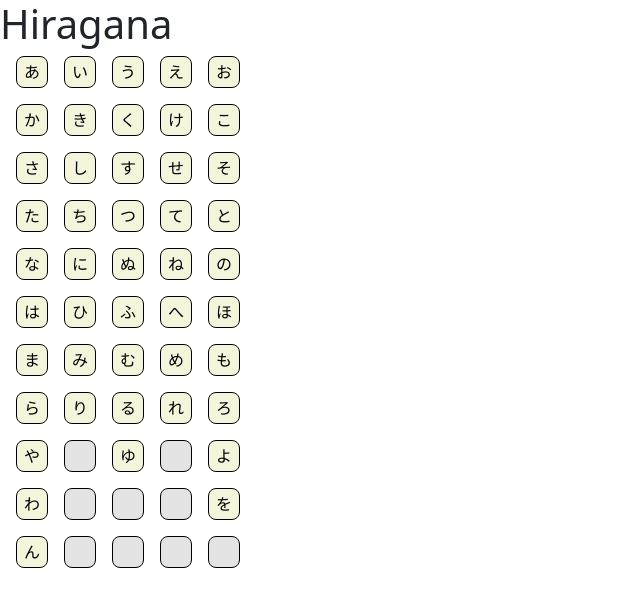
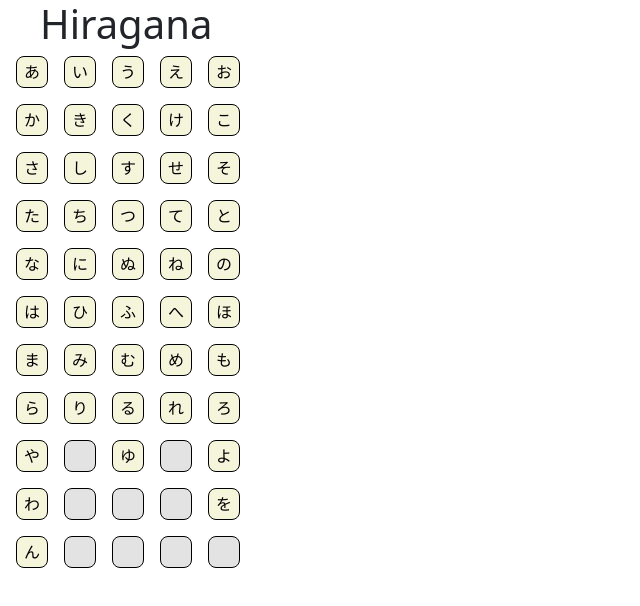
Before and after one commit to Omrron/LanguageLearnSite, a React (Vite) app in the folder LanguageSite/: page / in a window 1280 px wide. Shown: the top 606 px of the page, without its empty margins (0-640 px from the left). Built offline with nearby package versions, Linux system fonts and the light colour scheme.

Commit message:
Added sound play to button

```diff
--- a/LanguageSite/src/App.tsx
+++ b/LanguageSite/src/App.tsx
@@ -1,4 +1,5 @@
 import ListGroup from "./components/ListGroup";
+import soundA from "./assets/Audio/JapaneseA.mp3";
 
 const hiragana = [
   "あ",
@@ -58,8 +59,12 @@ const hiragana = [
   ""
 ];
 
-const handleSelectItem = (item: string) => {
+const handleSelectItem = (item: string, index:number) => {
   console.log(item)
+  let sound = new Audio(soundA);
+  sound.currentTime = index;
+  sound.play()
+  setTimeout(() => {sound.pause()}, 1000);
 }
 
 function App()
--- a/LanguageSite/src/Styles/CommonStyles.css
+++ b/LanguageSite/src/Styles/CommonStyles.css
@@ -5,7 +5,11 @@
     margin-right: auto;
 }
 
-.my-btn, .my-btn-selected, .inactive{
+.centered{
+    margin-left: 1em;
+}
+
+.my-btn, .my-btn-selected{
     background-color: beige;
     border:1px solid #000;
     border-radius: 8px;
--- a/LanguageSite/src/components/ListGroup.tsx
+++ b/LanguageSite/src/components/ListGroup.tsx
@@ -4,7 +4,7 @@ import './../Styles/CommonStyles.css'
 interface Props {
   items: string[];
   heading: string;
-  onSelectItem: (item: string) => void;
+  onSelectItem: (item: string, index:number) => void;
 }
 
 function ListGroup({ items, heading, onSelectItem }: Props) {
@@ -12,7 +12,7 @@ function ListGroup({ items, heading, onSelectItem }: Props) {
 
   return (
     <>
-      <h1>{heading}</h1>
+      <h1 className="centered">{heading}</h1>
 
       <div className="wrapper">
         {items.map((item, index) => (
@@ -22,7 +22,7 @@ function ListGroup({ items, heading, onSelectItem }: Props) {
             key={index}
             onClick={() => {
               setSelectedIndex(index);
-              onSelectItem(item);
+              onSelectItem(item, index);
             }}
           >
             {item}
```
Also changed, not shown: 1 other file (tests, documents, lock files or other folders).
